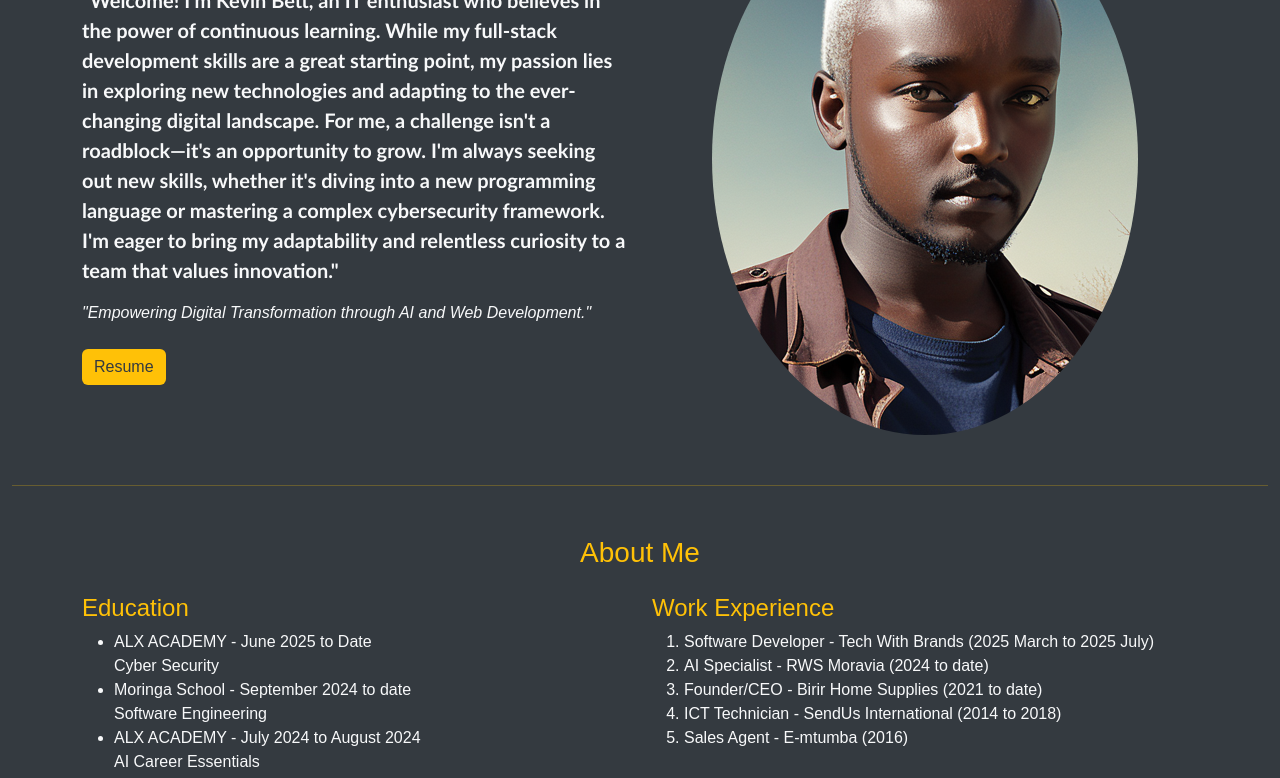
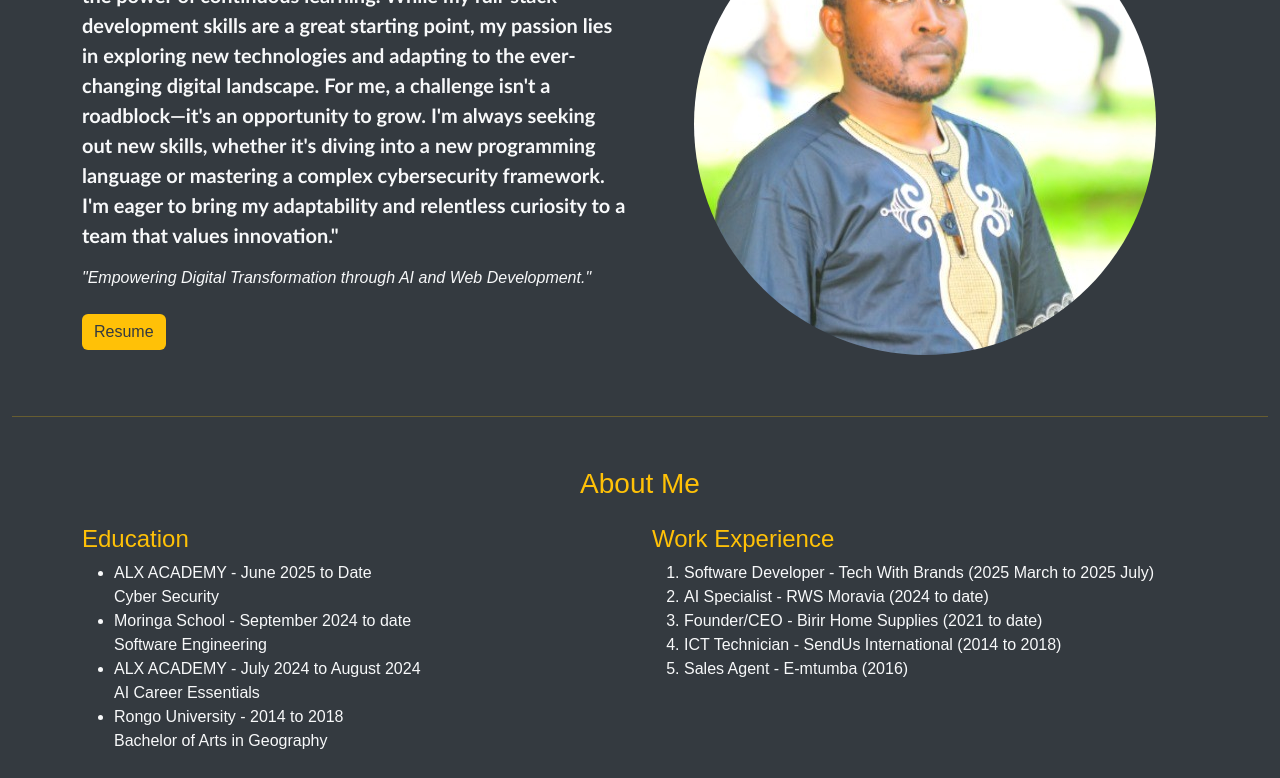
Before and after one commit to BettKev/bett-kevin-portfolio, a plain HTML site: page index.html in a window 1280 px wide. Shown: the part 236-1014 px from the top of the page. Drawn offline with Linux system fonts and the light colour scheme.

Commit message:
Update avatar image to headshot

```diff
--- a/index.html
+++ b/index.html
@@ -43,7 +43,7 @@
                 </blockquote>
             </div>
             <div class="col-md-6 text-center">
-                <img src="./img/avatar.png" alt="My avatar" class="img-fluid rounded-circle">
+                <img src="./img/headshot.jpeg" alt="My headshot" class="img-fluid rounded-circle">
             </div>
         </div>
     </section>
```
